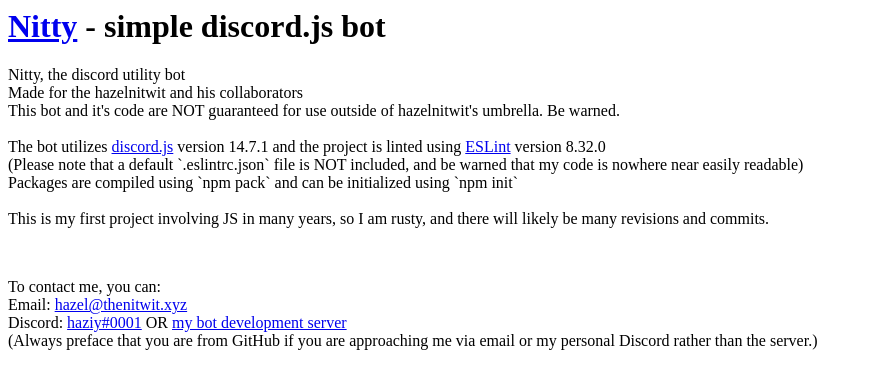
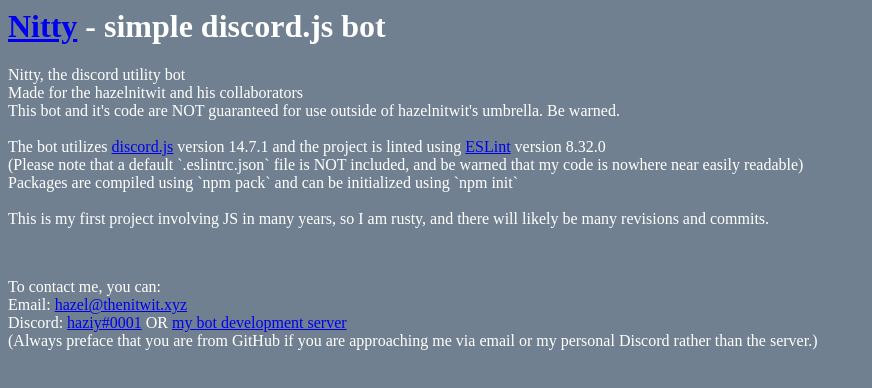
Before and after one commit to nailplsh/Nitty, a website: page index.html in a window 1280 px wide. Shown: the whole page, without its empty margins (0-872 px from the left). Drawn offline with Linux system fonts and the light colour scheme.

Commit message:
Update index.html

```diff
--- a/index.html
+++ b/index.html
@@ -1,6 +1,11 @@
 <html>
   <head>
     <title>Nitty by hazelnitwit</title>
+    <style>
+    body {background-color: slategray;}
+    h1   {color: white;}
+    p    {color: white;}
+    </style>
   </head>
   <body>
     <h1><a href="https://github.com/hazelnitwit/Nitty">Nitty</a> - simple discord.js bot</h1>
```
